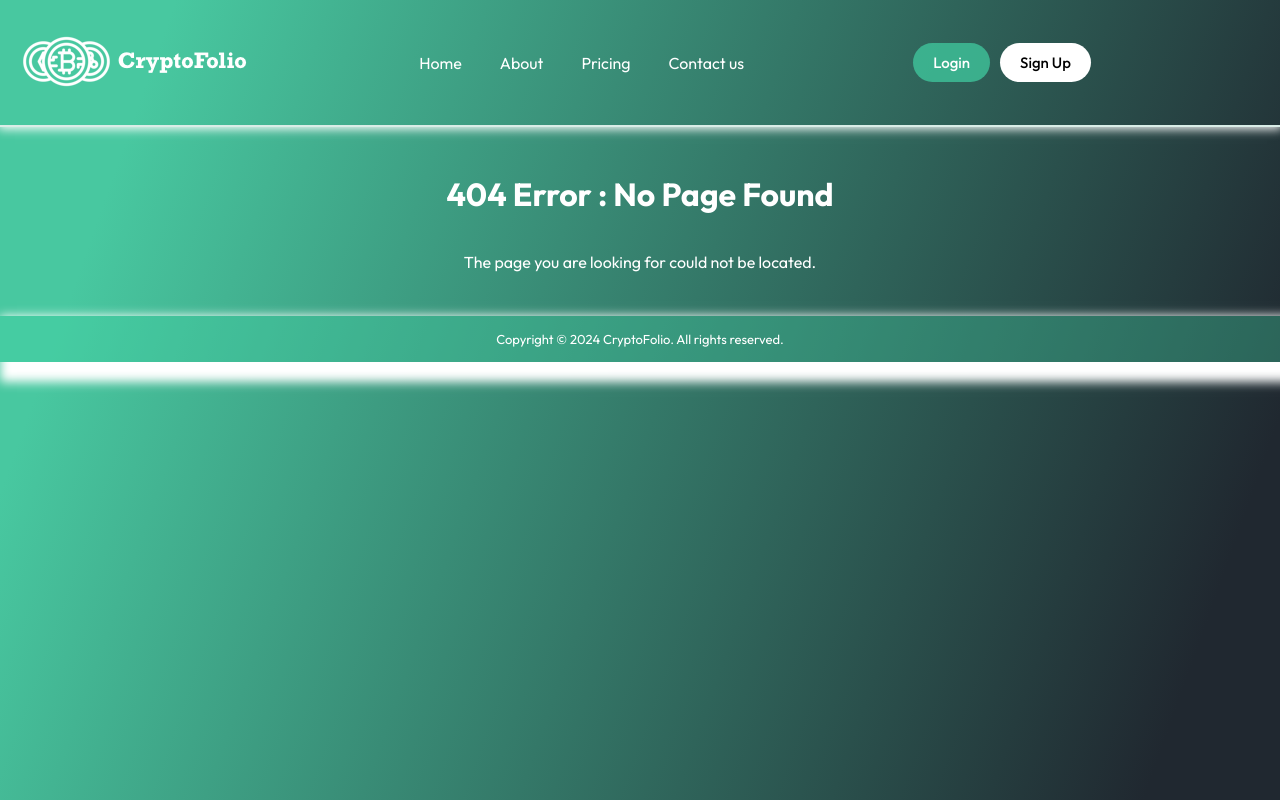
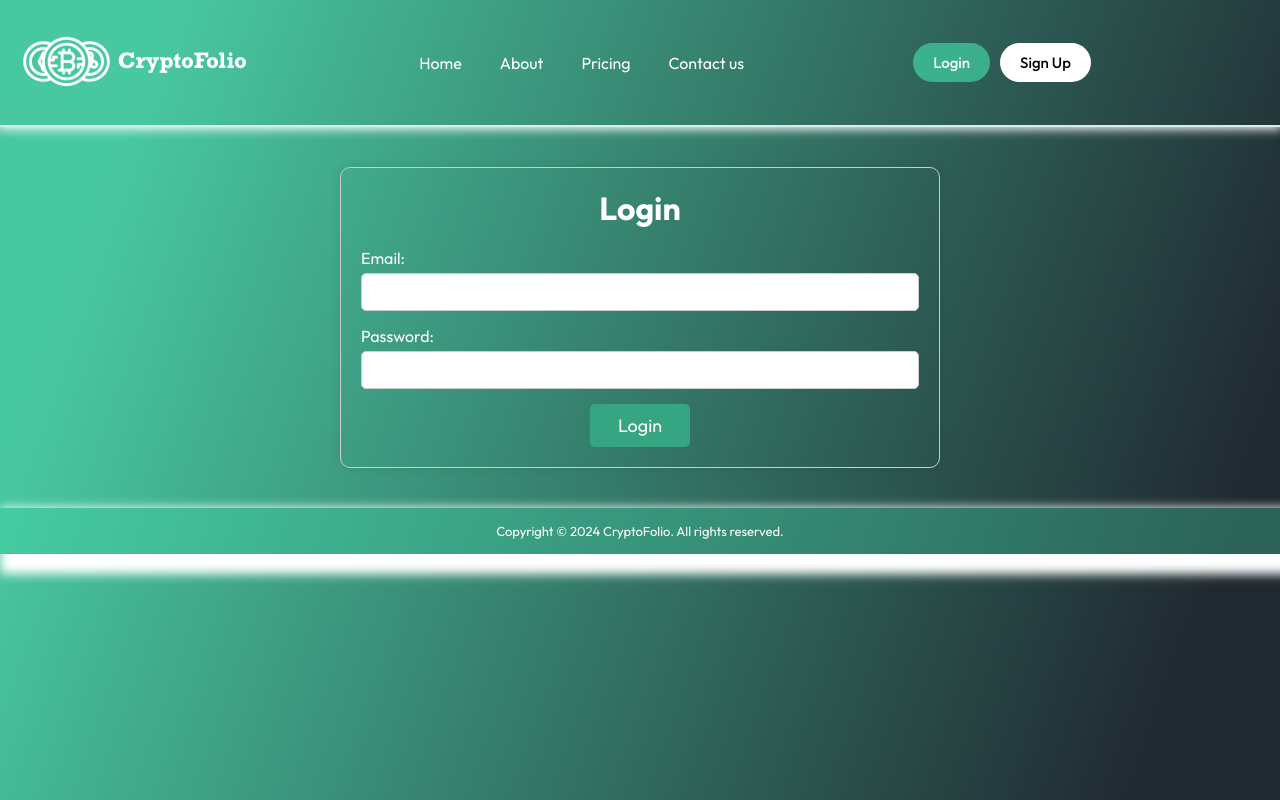
Before and after one commit to Moe131/cryptofolio, a React (Vite) app: page /login in a window 1280 px wide. Before the commit this address had no page. Built offline with nearby package versions, Linux system fonts and the light colour scheme.

Commit message:
login page created

```diff
--- a/src/App.jsx
+++ b/src/App.jsx
@@ -8,6 +8,7 @@ import NoPage from "./pages/NoPage/NoPage";
 import ContactUs from "./pages/ContactUs/ContactUs";
 import About from "./pages/About/About";
 import SignUp from "./pages/SignUp/SignUp";
+import Login from "./pages/Login/Login";
 
 
 function App() {
@@ -22,6 +23,7 @@ function App() {
           <Route path="/contactus" element={<ContactUs />} />
           <Route path="/coin/:coinId" element={<Coin />} />
           <Route path="/signup" element={<SignUp />} />
+          <Route path="/login" element={<Login />} />
           <Route path="*" element={<NoPage />} />
         </Routes>
         <Footer />
--- a/src/components/Navbar/Navbar.css
+++ b/src/components/Navbar/Navbar.css
@@ -13,7 +13,7 @@
 }
 
 .button-link {
-    color: black;
+    color: inherit;
     text-decoration: none;
 }
 
@@ -73,6 +73,7 @@
     background-color: rgba(65, 211, 165, 0.694);
     color: white;
 }
+
 
 @media (max-width: 800px) {
     .navbar {
--- a/src/components/Navbar/Navbar.jsx
+++ b/src/components/Navbar/Navbar.jsx
@@ -27,8 +27,8 @@ function Navbar() {
                 <li><Link to="/contactus" className="nav-link" onClick={handleLinkClick}>Contact us</Link></li>
             </ul>
             <div className="nav-right">
-                <button className="login-btn">Login</button>
-                <button className="signup-btn"><Link to="/signup" className="button-link" onClick={handleLinkClick}>Sign Up</Link></button>
+            <button className="login-btn"><Link to="/login" className="button-link" onClick={handleLinkClick}>Login</Link></button>
+            <button className="signup-btn"><Link to="/signup" className="button-link" onClick={handleLinkClick}>Sign Up</Link></button>
             </div>
             <input type="checkbox" onChange={handleChange} value={menuChecked} id="check" name="check"/>
             <label  htmlFor="check" className="check-btn">
--- /dev/null
+++ b/src/pages/Login/Login.css
@@ -0,0 +1,63 @@
+.login {
+    max-width: 600px;
+    margin: 40px auto;
+    padding: 20px;
+    border: 1px solid #ccc;
+    border-radius: 10px;
+    box-shadow: 0 0 10px rgba(0, 0, 0, 0.1);
+}
+
+.login h1 {
+    text-align: center;
+    margin-bottom: 20px;
+}
+
+.form-group {
+    margin-bottom: 15px;
+}
+
+.form-group label {
+    display: block;
+    margin-bottom: 5px;
+}
+
+.form-group input {
+    width: 100%;
+    padding: 10px;
+    border: 1px solid #ccc;
+    border-radius: 5px;
+    box-sizing: border-box;
+}
+
+.login button {
+    display: block;
+    width: 100px;
+    font-size: 18px;
+    margin: 0px auto;
+    padding: 10px;
+    background-color:rgb(54, 165, 130) ;
+    color: white;
+    border: none;
+    border-radius: 5px;
+    cursor: pointer;
+}
+
+.login button:hover {
+    background-color: #45a049;
+}
+
+.thank-you-message {
+    text-align: center;
+}
+
+.thank-you-message h2 {
+    margin-bottom: 10px;
+}
+
+
+@media (max-width: 600px) {
+    .login {
+        max-width: 600px;
+        margin: 40px 10px;
+    }
+}
--- /dev/null
+++ b/src/pages/Login/Login.jsx
@@ -0,0 +1,65 @@
+import React, { useState } from "react";
+import "./Login.css";
+
+function Login() {
+    const [formData, setFormData] = useState({
+        email: "",
+        password: ""
+    });
+
+    const [submitted, setSubmitted] = useState(false);
+
+    function handleChange(event) {
+        const { name, value } = event.target;
+        setFormData(prevFormData => ({
+            ...prevFormData,
+            [name]: value
+        }));
+    }
+
+    function handleSubmit(event) {
+        event.preventDefault();
+        // Here you would typically handle form submission, e.g., sending the data to a server
+        setSubmitted(true);
+    }
+
+    return (
+        <div className="login">
+            <h1>Login</h1>
+            {submitted ? (
+                <div className="thank-you-message">
+                    <h2>Thank you for logging in!</h2>
+                    <p>Welcome back!</p>
+                </div>
+            ) : (
+                <form onSubmit={handleSubmit}>
+                    <div className="form-group">
+                        <label htmlFor="email">Email:</label>
+                        <input
+                            type="email"
+                            id="email"
+                            name="email"
+                            value={formData.email}
+                            onChange={handleChange}
+                            required
+                        />
+                    </div>
+                    <div className="form-group">
+                        <label htmlFor="password">Password:</label>
+                        <input
+                            type="password"
+                            id="password"
+                            name="password"
+                            value={formData.password}
+                            onChange={handleChange}
+                            required
+                        />
+                    </div>
+                    <button type="submit">Login</button>
+                </form>
+            )}
+        </div>
+    );
+}
+
+export default Login;
```
